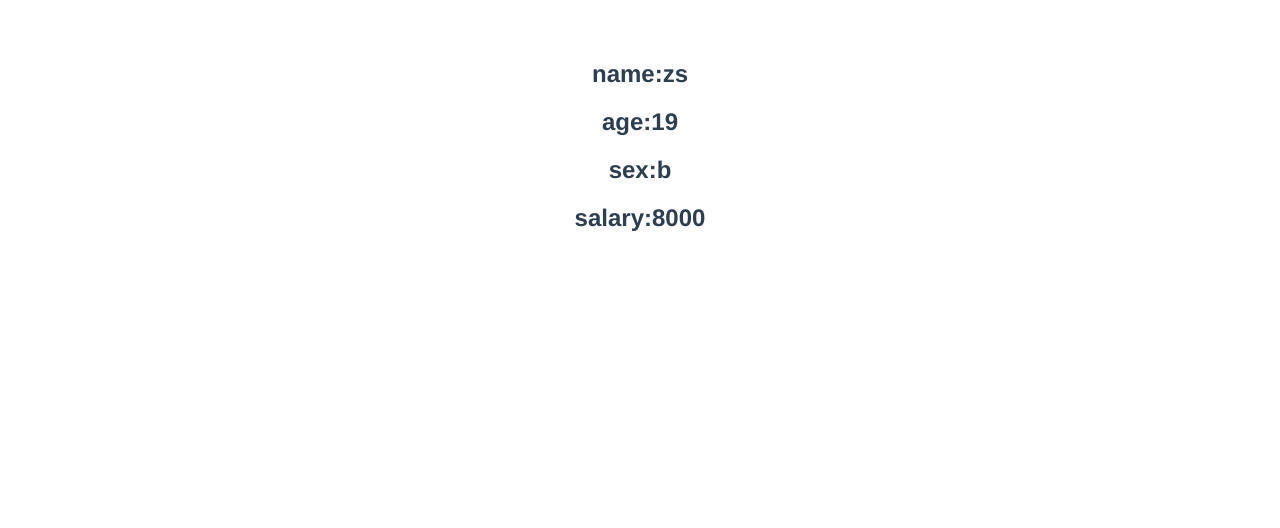
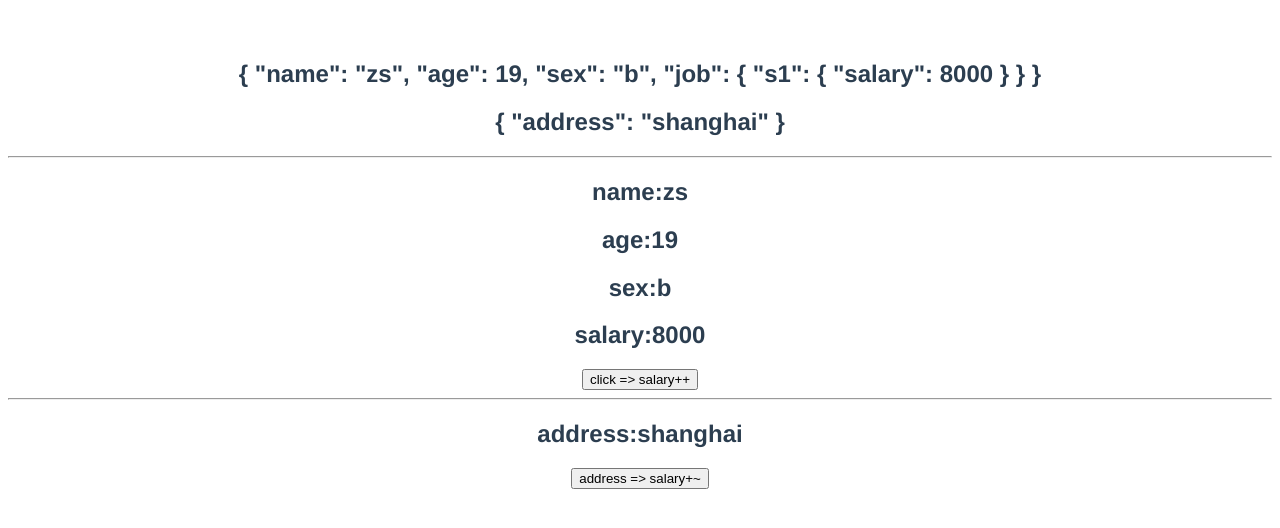
Before and after one commit to PeiJian0317/Vue3-Study, a Vue app: page / in a window 1280 px wide. Shown: the top 528 px of the page. Built offline with nearby package versions, Linux system fonts and the light colour scheme.

Commit message:
shallowReactive和shallowRef

```diff
--- a/src/components/test.vue
+++ b/src/components/test.vue
@@ -1,17 +1,23 @@
 <template>
+  <h2>{{ person }}</h2>
+  <h2>{{ test }}</h2>
+  <hr>
   <h2>name:{{ name }}</h2>
   <h2>age:{{ age }}</h2>
   <h2>sex:{{ sex }}</h2>
   <h2>salary:{{ job.s1.salary }}</h2>
-
+  <button @click="job.s1.salary++">click => salary++</button>
+  <hr>
+  <h2>address:{{ test.address }}</h2>
+  <button @click="test.address += '~'">address => salary+~</button>
 </template>
 
 <script>
-import { reactive,toRefs } from 'vue';
+import { reactive,shallowReactive,shallowRef,toRefs } from 'vue';
 export default {
   name: "test",
   setup() {
-    let person = reactive({
+    let person = shallowReactive({
       name:'zs',
       age:19,
       sex:'b',
@@ -20,11 +26,15 @@ export default {
           salary:8000
         }
       }
-
+    })
+    let test = shallowRef({
+      address:'shanghai'
     })
 
     // 需要把结果返回出去(返回的是一个对象)
     return {
+      person,
+      test,
       ...toRefs(person)
     };
 
```
